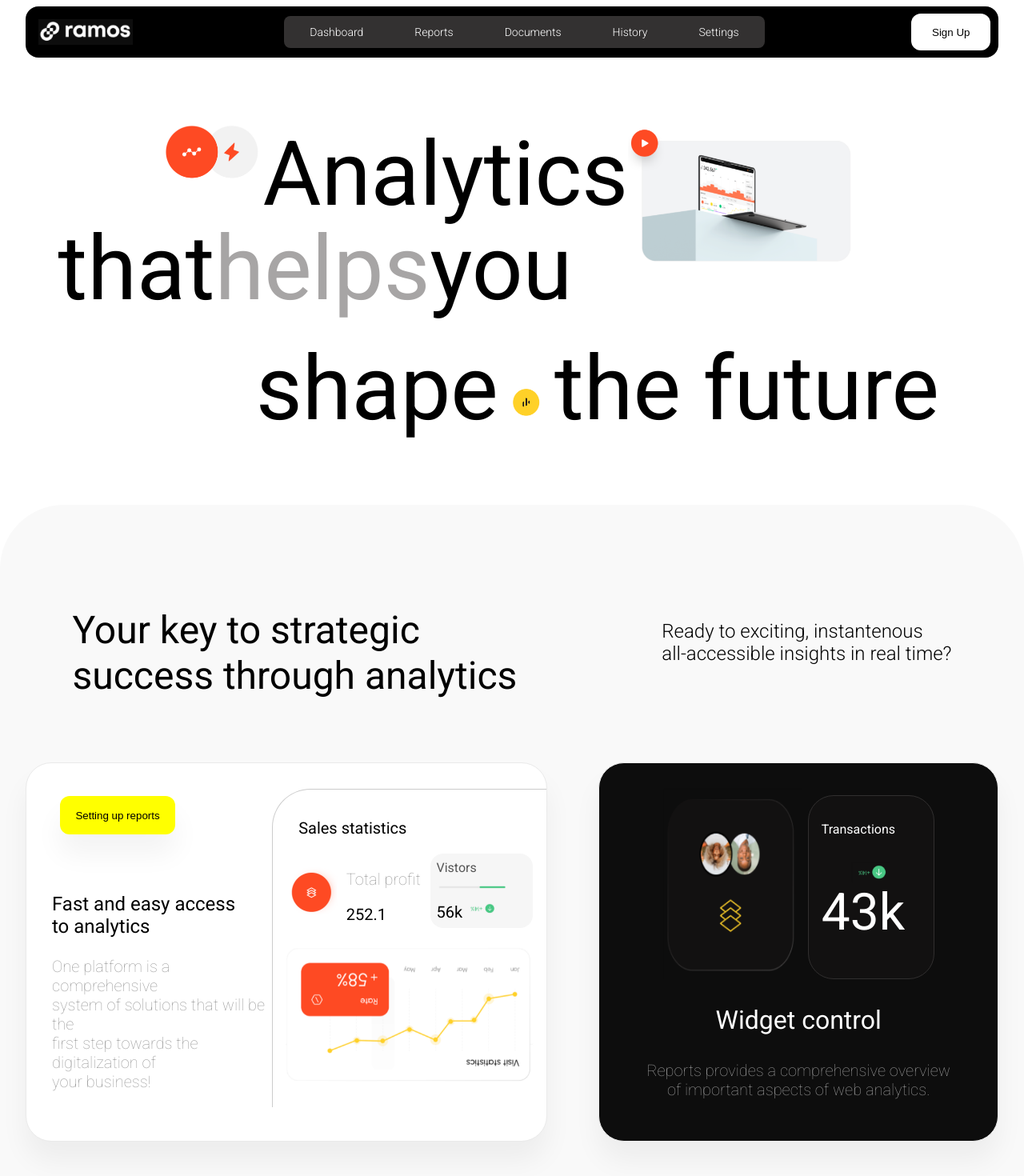
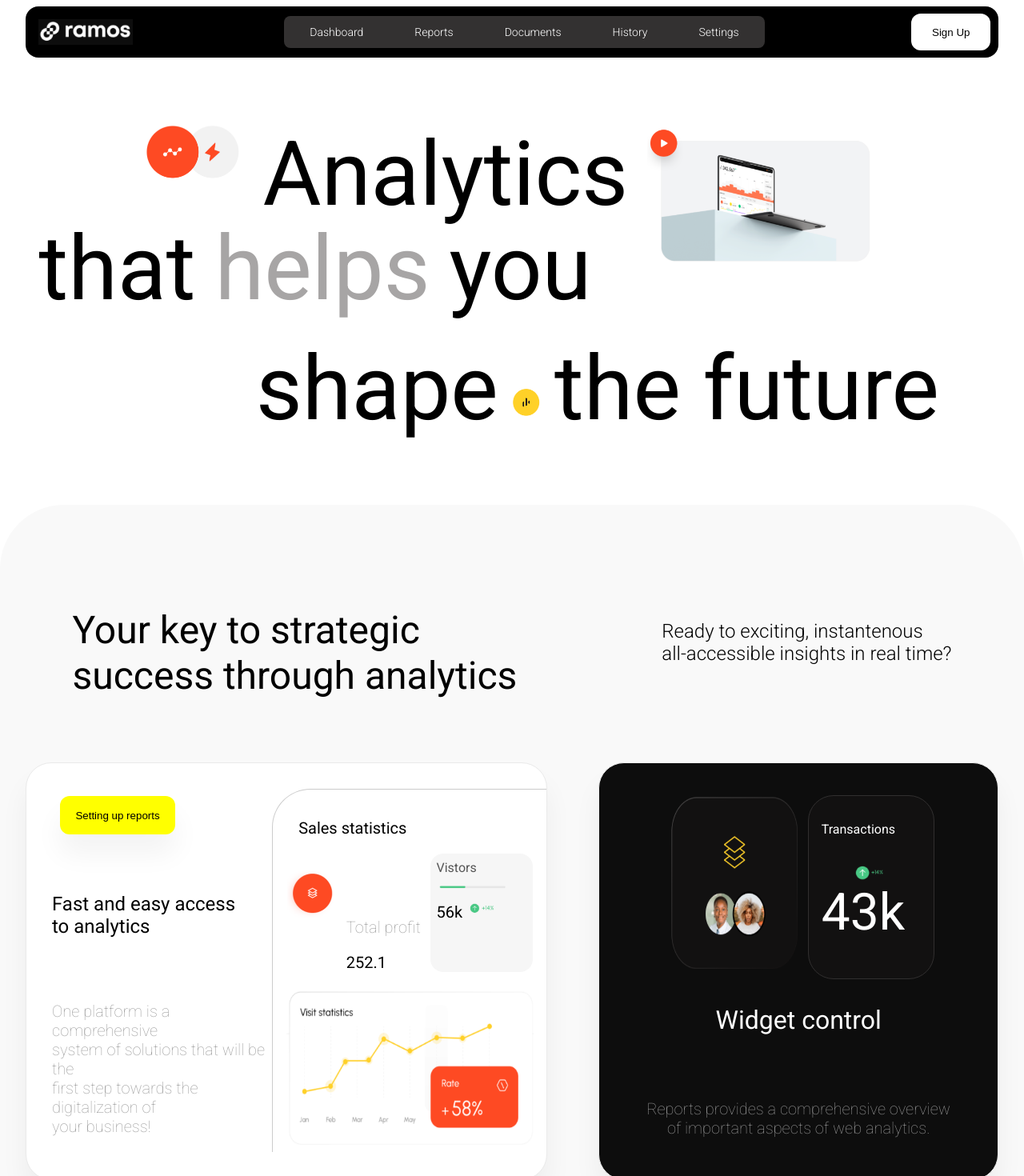
Before and after one commit to chiziii/moniepoint, a React (Create React App) app: page / in a window 1280 px wide. Shown: the top 1470 px of the page at 80% size. Built offline with nearby package versions, Linux system fonts and the light colour scheme.

Commit message:
feature update

```diff
--- a/src/App.css
+++ b/src/App.css
@@ -188,6 +188,10 @@
   margin: 2rem
 }
 
+.margin-space {
+  margin: 0 1.5rem;
+}
+
 .widget-card{
   background-color: #0d0d0d;
   padding: 2rem;
@@ -208,6 +212,12 @@
     width: 9rem;
     height: 3rem;
     box-shadow: 0px 24px 34px 0px #0000000D;
+}
+
+.report-button:hover {
+  background-color: black;
+  color: #fff;
+  border: 1px solid #fff
 }
 
 .stats {
@@ -234,6 +244,7 @@
   color: #999999;
   font-size: 1.25rem;
   font-weight: 200;
+  margin-top: 5rem;
 }
 
 .animation-four {
--- a/src/component/Body.js
+++ b/src/component/Body.js
@@ -29,9 +29,17 @@ function Body() {
     config: { duration: 1100 },
     delay: 500,
   });
+
+  const springRotate = useSpring({
+    from: { opacity: 0, y: 100 },
+    to: { opacity: inViewOne ? 1 : 0, y: inViewOne ? 0 : 100, rotate: inViewOne ? 180 : 0 },
+    config: { duration: 1100 },
+    delay: 100,
+  });
+
   const springTwo = useSpring({
     from: { opacity: 0, y: 100 },
-    to: { opacity: inViewOne ? 1 : 0, y: inViewOne ? 0 : 100, rotate: inViewOne ? 180 : 0 },
+    to: { opacity: inViewTwo ? 1 : 0, y: inViewTwo ? 0 : 100 },
     config: { duration: 1100 },
     delay: 100,
   });
@@ -82,17 +90,17 @@ function Body() {
     <div className="body">
       <div className="group-wrapper" ref={refOne}>
         <animated.img
-          style={springTwo}
+          style={springRotate}
           className="animation-one"
           src={AnimationOne}
           alt="AnimationOne"
         />
         <div className="banner-text">
-          <animated.div style={spanSpring}>Analytics</animated.div>
+          <animated.div style={spanSpring} className="margin-space">Analytics</animated.div>
           <br />
           <animated.div style={spanSpringTwo} className="banner-text-two">
-            <span> that </span>
-            <span className="grey-text">   helps  </span>   you
+            <span>that</span>
+            <span className="grey-text margin-space">helps</span>you
           </animated.div>
           <br />
         </div>
@@ -248,13 +256,13 @@ function Body() {
           <button className="start-btn">Start for free</button>
         </div>
       </div>
-      <div className="rounded-card-wrapper">
+      {/* <div className="rounded-card-wrapper">
         <div className="key-text-wrapper">
           <span className="key-text">Turning data into real<br />
               actions and ideas.
               </span>
         </div>
-      </div>
+      </div> */}
       <div className="max-text" ref={refFour}>
         <span>
           We give full <br />
```
